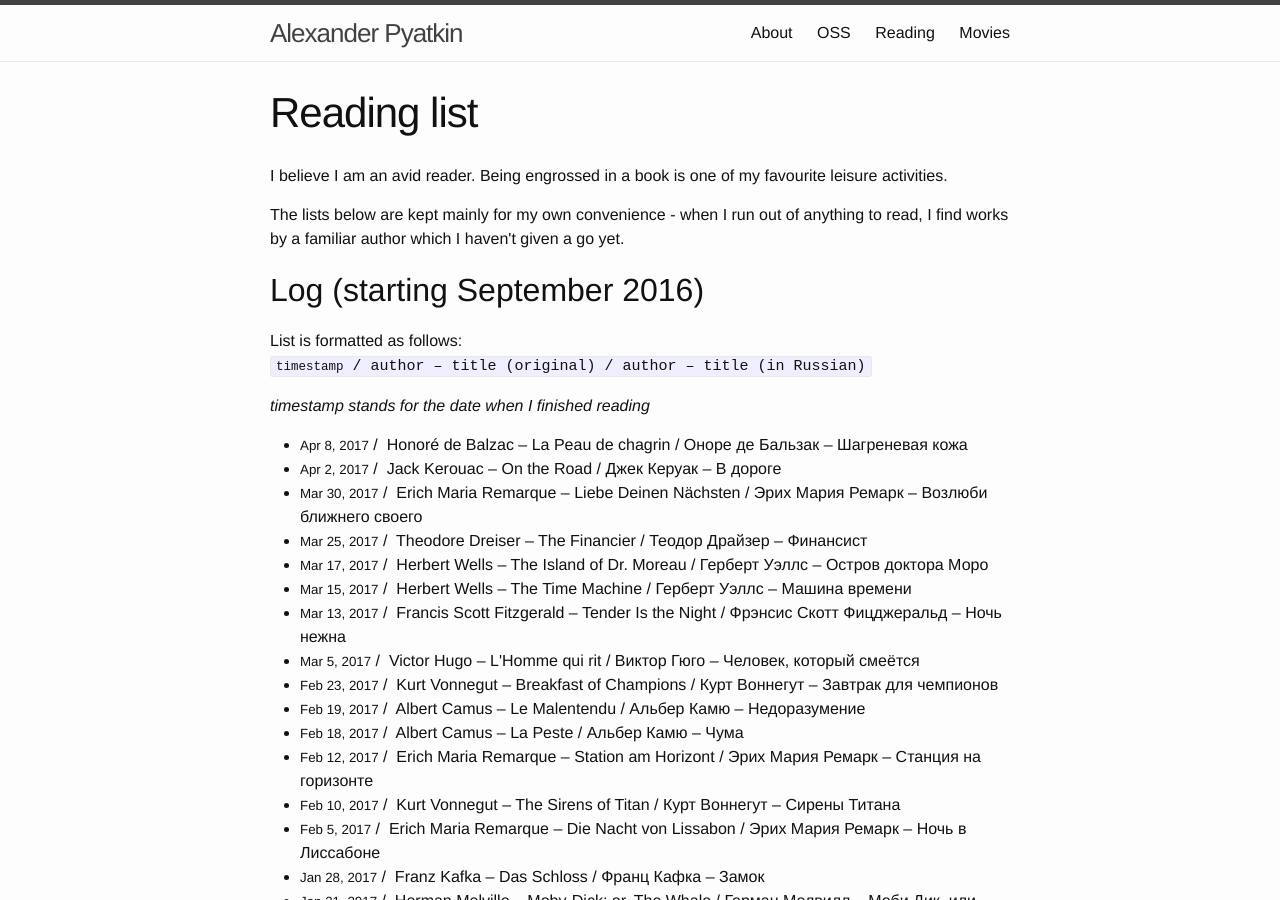
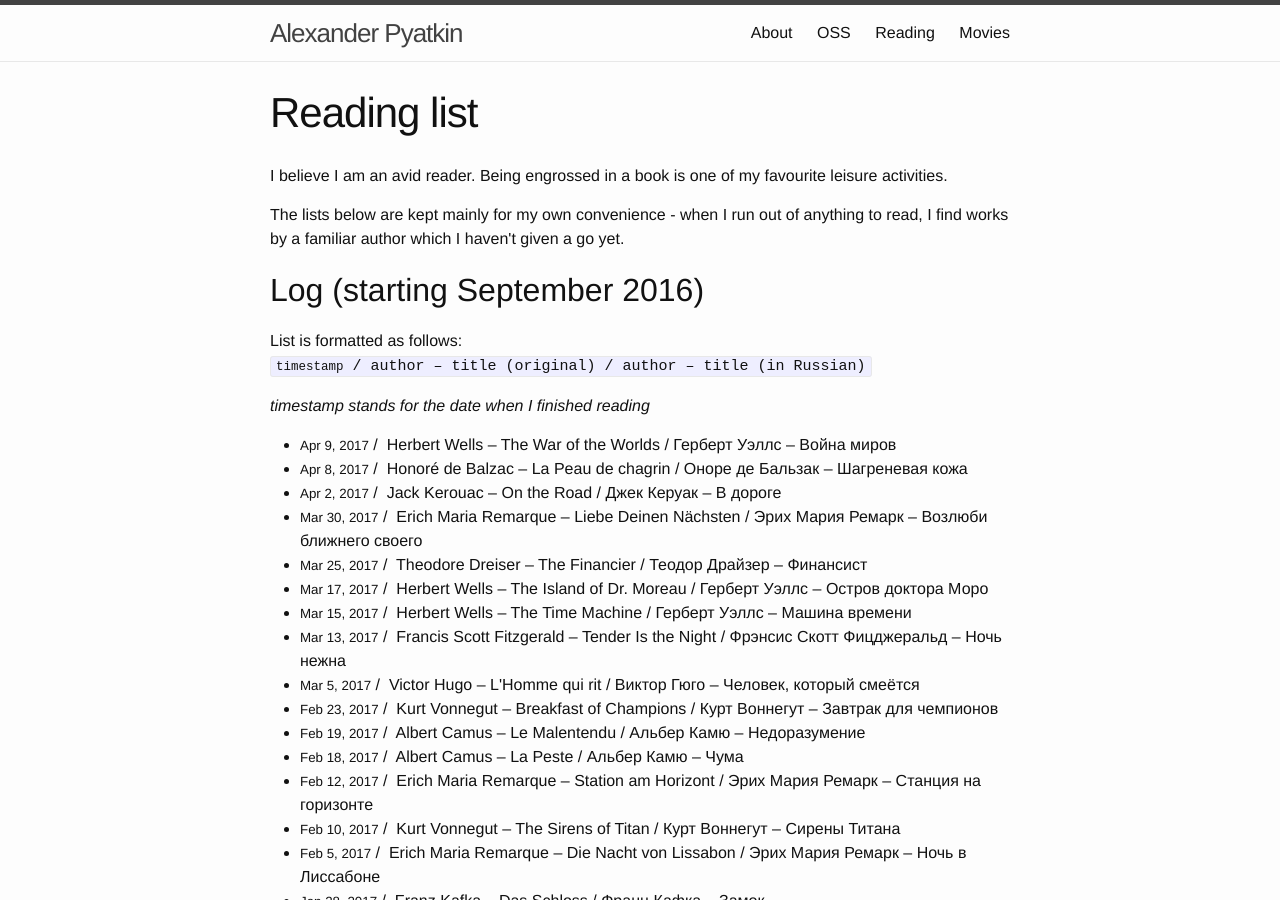
Before and after one commit to aspyatkin/personal-website, a Jekyll site: the page built from reading-list.md, in a window 1280 px wide and 900 px high. Built offline with Jekyll 4.4.1, drawn with Linux system fonts in a browser that asks for light colours.

Commit message:
Update reading list

```diff
--- a/reading-list.md
+++ b/reading-list.md
@@ -5,6 +5,14 @@ short_title: Reading
 permalink: /reading-list/
 top_ndx: 3
 log_list:
+  - date: 'Apr 9, 2017'
+    original:
+      author: 'Herbert Wells'
+      title: 'The War of the Worlds'
+    russian:
+      author: 'Герберт Уэллс'
+      title: 'Война миров'
+
   - date: 'Apr 8, 2017'
     original:
       author: 'Honoré de Balzac'
```
